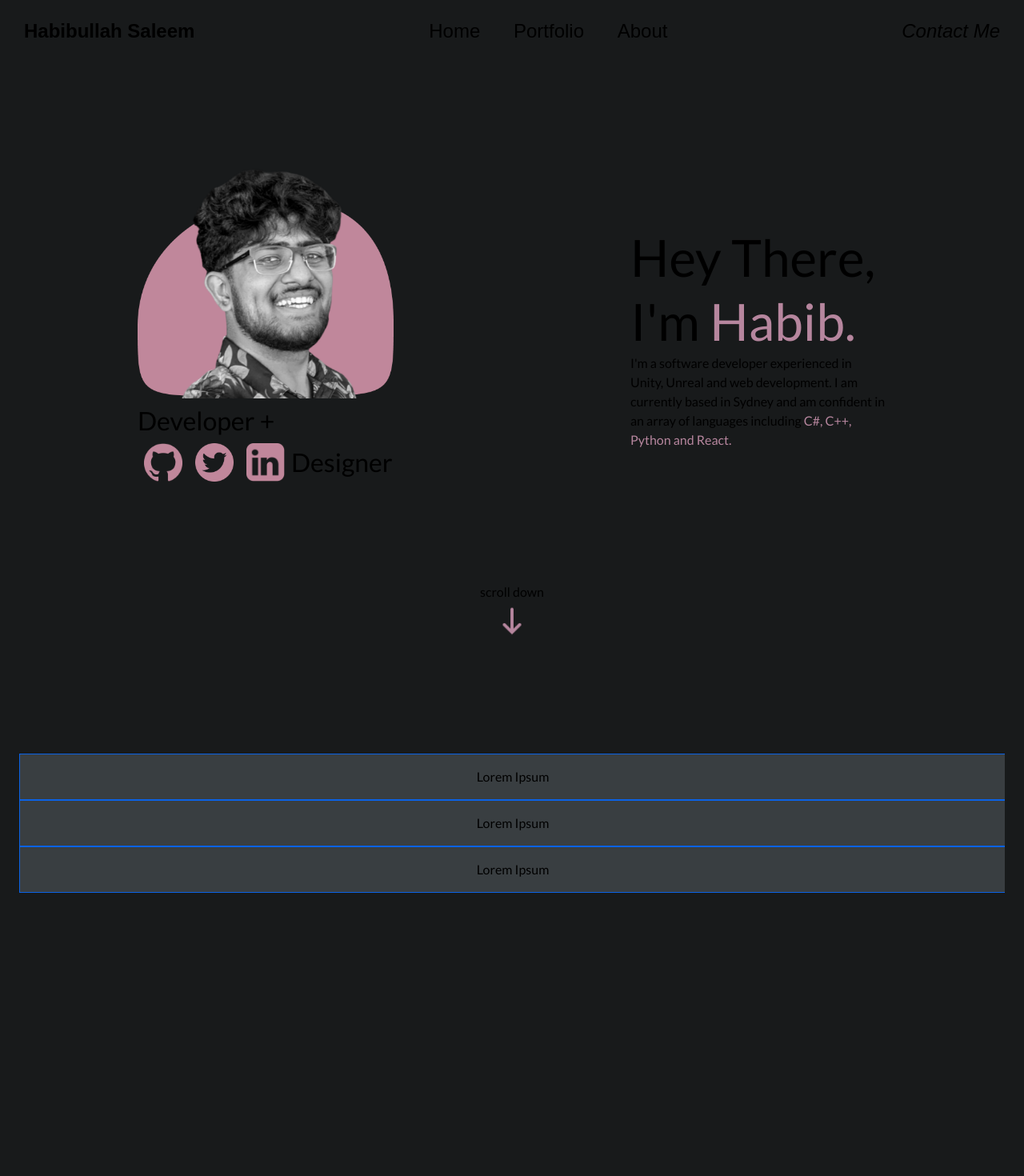
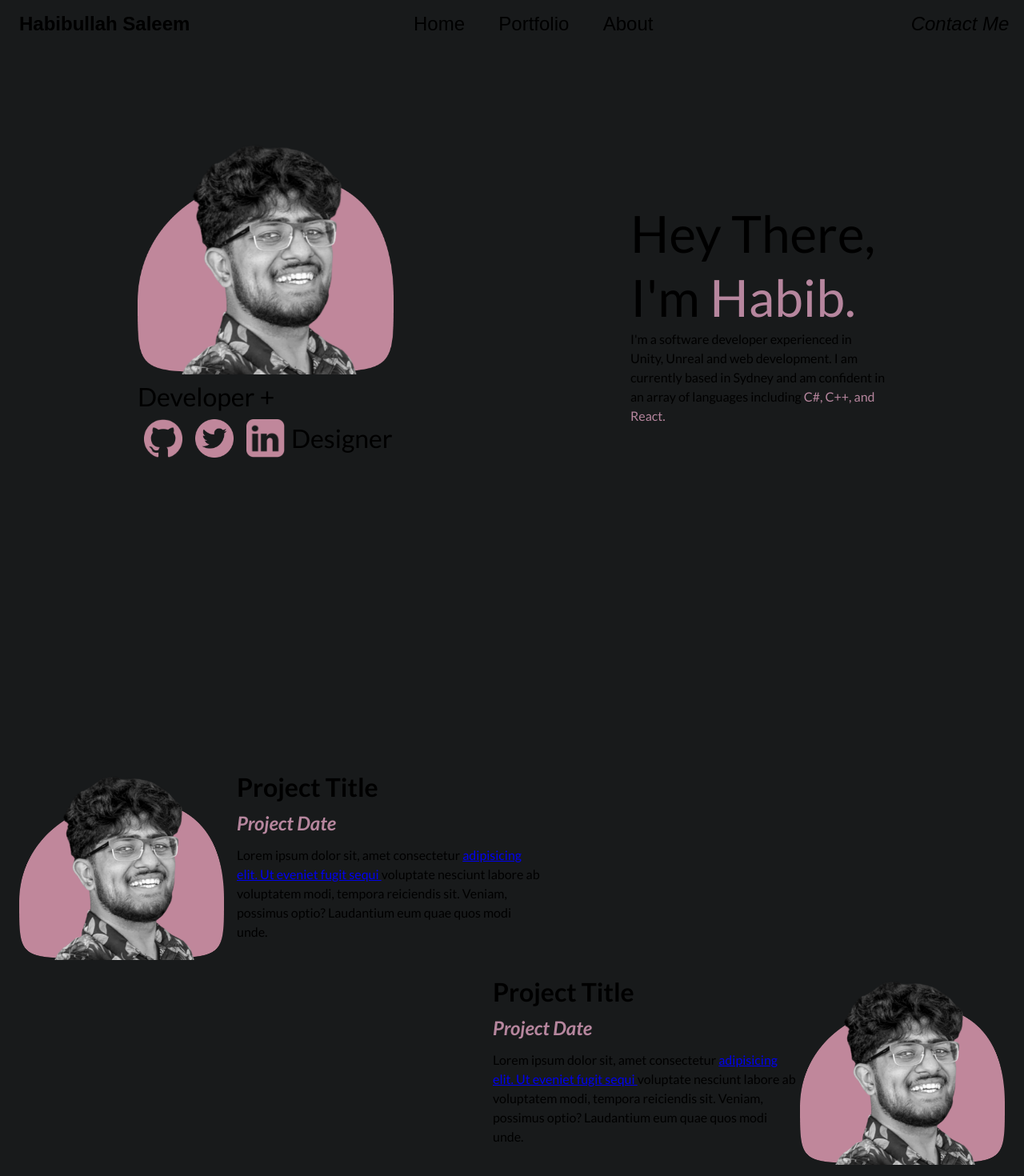
Before and after one commit to ItsRaijin/RaiWhoIs, a React (Vite) app: page / in a window 1280 px wide. Shown: the top 1470 px of the page at 80% size. Before the commit the page ends 1140 px from the top, so only its background shows below. Built offline with nearby package versions, Linux system fonts and the light colour scheme.

Commit message:
capsules are done

```diff
--- a/src/App.css
+++ b/src/App.css
@@ -8,13 +8,22 @@
   text-align: center;
   font-family: Lato, sans-serif;
   font-weight: 400;
+  overflow-x: hidden;
 }
+
+
 
 .heading {
   display: flex;
+  position: fixed;
+  z-index: 1;
+  width: 100vw;
+  max-width: 100%;
+  height: 3.5rem;
+  top:0%;
   justify-content: space-between;
   flex-direction: row;
-  /*padding: 1rem 0;*/
+  background-color: #181a1b;
 }
 
 .navbar {
@@ -32,22 +41,33 @@
 }
 
 @media only screen and (max-width: 1179px) {
-  .scrolldown {
+    .scrolldown {
       position: relative;
     }
 
     .navbar{
       display: none;
     }
+
+    .hideOnSmall{
+      display: none;
+    }
+
+
 }
 
 
 .button{
   position: relative;
-  background: none;
+  background: #181a1b;
   border: none;
   font-size: 1.5rem;
   cursor: pointer;
+  text-align: center;
+}
+
+.contact{
+  width: 13rem;
 }
 
 .button::after{
@@ -57,6 +77,13 @@
   height: 0.175rem;
   bottom: 0;
   left: 0;
+}
+
+.button{
+  text-decoration: none;
+  justify-content: center;
+  padding: 1rem 0;
+  height: 3rem;
 }
 
 .nav::after{
@@ -76,18 +103,7 @@
 
 .contact{
   font-style: italic;
-}
-
-.reveal {
-  position: relative;
-  transform: translateY(50px);
-  opacity: 0;
-  transition: 2s all ease;
-}
-
-.reveal.active {
-  transform: translateY(0);
-  opacity: 1;
+  align-self: right;
 }
 .scrolldown {
   display: block;
@@ -99,7 +115,7 @@
   margin-top: 1%;
 }
 
-.carousel{
-  scroll-snap-type: x mandatory;
-  overflow-x: auto;
+.hide{
+  display: none;
+  opacity: 0%;
 }
--- a/src/App.jsx
+++ b/src/App.jsx
@@ -1,25 +1,48 @@
 import './App.css'
 import './Effects.css'
 import Home from './Home'
-import Capsule from './Capsule'
+import LeftCapsule from './LeftCapsule'
+import RightCapsule from './RightCapsule'
+import useScrollPosition from "./useScrollPosition";
 import { useEffect } from "react";
+import pfp from './images/Group.png';
 import arrow from './images/arrow.png';
-
 
 
 function App() {
 
+
+
   useEffect(() => {
-    let hidden = document.querySelectorAll('.reveal')
-    hidden.forEach((item) => observer.observe(item));
+    const top = document.querySelectorAll('scrolldown');
+    console.log(top);
   }, [])
+
+
+  const desc1 = <span>Lorem ipsum dolor sit, amet consectetur <a href='https://utsplaymakers.github.io/'> adipisicing elit. Ut eveniet fugit sequi </a>voluptate nesciunt labore ab voluptatem modi, tempora reiciendis sit. Veniam, possimus optio? Laudantium eum quae quos modi unde.</span>
+  const scrollPosition = useScrollPosition();
+
+if (scrollPosition) {
+  if (top) {
+    const toppss = document.getElementById('top');
+
+    //fade based on scroll position
+
+      toppss.style.opacity = 1 - (scrollPosition / 300);
+
+
+  }
+}
+
+
 
   return (
     <div className="App">
 
+
       <div className="heading">
 
-        <button className='name button'>Habibullah Saleem</button>
+        <button className='name button'>Habibullah <span className='hideOnSmall'>Saleem</span></button>
 
         <div className='navbar'>
           <button className='nav button'>Home</button>
@@ -34,7 +57,7 @@ function App() {
 
       <div className="container">
         <Home />
-        <div className='scrolldown'>
+        <div className='scrolldown' id='top'>
           <p className='para'>scroll down</p>
           <img className='social hvr-icon-bob' src={arrow}></img>
         </div>
@@ -44,10 +67,35 @@ function App() {
 
 
       <div className="container">
-        <div className='carousel'>
-          <Capsule />
-          <Capsule />
-          <Capsule />
+        <div className='projects'>
+
+          <LeftCapsule
+            img={pfp}
+            title="Project Title"
+            date="Project Date"
+            description={desc1}
+          />
+
+          <RightCapsule
+            img={pfp}
+            title="Project Title"
+            date="Project Date"
+            description={desc1}
+          />
+
+          <LeftCapsule
+            img={pfp}
+            title="Project Title"
+            date="Project Date"
+            description={desc1}
+          />
+
+          <RightCapsule
+            img={pfp}
+            title="Project Title"
+            date="Project Date"
+            description={desc1}
+          />
 
         </div>
       </div>
@@ -68,15 +116,8 @@ function App() {
 }
 
 
-const observer = new IntersectionObserver((entries) => {
-  entries.forEach((entry) => {
-    if (entry.isIntersecting) {
-      entry.target.classList.add('active');
-    } else {
-      entry.target.classList.remove('active');
-    }
-  });
-});
+
+
 
 
 
--- a/src/Capsule.css
+++ /dev/null
@@ -1,7 +0,0 @@
-.capsule{
-    background-color: #393e41;
-    width: 100%;
-    height: 100%;
-    border: 1px solid #0a62e6;
-    position: relative;
-}
--- a/src/Capsule.jsx
+++ /dev/null
@@ -1,9 +0,0 @@
-import './Capsule.css'
-function App() {
-    return (
-        <div className='capsule'>
-            <p>Lorem Ipsum</p>
-        </div>
-    )
-}
-export default App;
--- a/src/Home.css
+++ b/src/Home.css
@@ -19,6 +19,10 @@
         padding: 1rem 0;
         align-items: center;
     }
+}
+
+.home{
+    overflow-x: hidden;
 }
 
 .leftHome {
@@ -92,4 +96,28 @@
 
 .pink {
     color: #b6869e;
+    position: relative;
+    background: none;
+    border: none;
 }
+
+
+.pink::after{
+    content: "";
+    width: 100%;
+    height: 100%;
+    bottom: 0;
+    left: 0;
+    transform: scale(1,0);
+    transform-origin:100% 0%; ;
+    position: absolute;
+    background: #b6869e;
+    /*transition: transform 0.3s ease-in-out;*/
+    animation: 0.7s ease-in-out anim ;
+}
+
+@keyframes anim
+{
+    0% {transform: scaleX(1);}
+    100% {transform: scaleX(0);}
+}
--- a/src/Home.jsx
+++ b/src/Home.jsx
@@ -28,9 +28,9 @@ function App() {
           </div>
 
           <div className='rightHome'>
-            <p className='intro'>Hey There, <br></br>I'm <span className='pink'> Habib. </span></p>
+            <p className='intro'>Hey There, <br></br>I'm <span className='pink test'> Habib. </span></p>
             <p className='para'>I'm a software developer experienced in Unity, Unreal and web development.
-            I am currently based in Sydney and am confident in an array of languages including <span className='pink'>C#, C++, Python and React. </span></p>
+            I am currently based in Sydney and am confident in an array of languages including <span className='pink'>C#, C++, and React. </span></p>
           </div>
         </div>
     )
--- /dev/null
+++ b/src/LeftCapsule.css
@@ -0,0 +1,99 @@
+
+@media only screen and (min-width: 1180px) {
+    .capsuleImage {
+        width: 20vw;
+        height: 20vw;
+    }
+
+    .capsuleText {
+        display: flex;
+        justify-content: center;
+        flex-direction: column;
+        margin-left: 1rem;
+        width: 30vw;
+        text-align: left;
+    }
+
+    .leftCapsule {
+        display: flex;
+        align-items: center;
+        justify-content: flex-start;
+        flex-direction: row;
+    }
+
+    .hidden {
+        opacity: 0;
+        transition: all 1s ease-in-out;
+        filter: blur(10px);
+        transform: translateX(-100%);
+    }
+
+    .show {
+        opacity: 1;
+        filter: blur(0);
+        transform: translateX(0);
+    }
+}
+
+@media only screen and (max-width: 1179px) {
+    .leftCapsule {
+        display: flex;
+        align-items: center;
+        justify-content: center;
+        flex-direction: column;
+        scroll-snap-align: start;
+        scroll-snap-type: y proximity;
+    }
+
+    .capsuleText {
+        display: flex;
+        flex-direction: column;
+        margin-left: 1rem;
+        width: 50vw;
+    }
+
+    .capsuleImage {
+        width: 70vw;
+        height: 70vw;
+    }
+
+    .hideOnSmall {
+        display: none;
+    }
+
+    .hidden {
+        opacity: 0;
+        transition: all 0.5s ease-in-out;
+        filter: blur(10px);
+        transform: translateY(50%);
+    }
+
+    .show {
+        opacity: 1;
+        filter: blur(0);
+        transform: translateY(0);
+    }
+
+
+}
+
+
+
+.projects {
+    display: flex;
+    justify-content: space-evenly;
+    flex-direction: column;
+    flex-wrap: wrap;
+    margin: 2rem 0;
+}
+
+.capsuleDate {
+    font-style: italic;
+    /*color: #b6869e or #6e4258;*/
+    color: #b6869e;
+    margin: 0;
+}
+
+.pink {
+    color: #b6869e;
+}
--- /dev/null
+++ b/src/LeftCapsule.jsx
@@ -0,0 +1,34 @@
+import './LeftCapsule.css'
+import { useEffect } from "react";
+import pfp from './images/Group.png';
+function LeftCapsule({img, title, date, description}) {
+    useEffect(() => {
+      let hidden = document.querySelectorAll('.hidden')
+      hidden.forEach((item) => observer.observe(item));
+  }, [])
+
+    return (
+        <div className='leftCapsule hidden'>
+            {/* image */}
+            <img className='capsuleImage' src={img}></img>
+            {/* text */}
+            <div className='capsuleText'>
+          <h1 className='capsuleTitle'>{title}</h1>
+          <h2 className='capsuleDate'>{date}</h2>
+              <p className='capsuleDescription'>{description}</p>
+            </div>
+        </div>
+    )
+}
+
+
+const observer = new IntersectionObserver((entries) => {
+  entries.forEach((entry) => {
+    if (entry.isIntersecting) {
+      entry.target.classList.add('show');
+    } else {
+      entry.target.classList.remove('show');
+    }
+  });
+});
+export default LeftCapsule;
--- /dev/null
+++ b/src/RightCapsule.css
@@ -0,0 +1,104 @@
+
+@media only screen and (min-width: 1180px) {
+    .capsuleImage {
+        width: 20vw;
+        height: 20vw;
+    }
+
+    .capsuleText {
+        display: flex;
+        justify-content: center;
+        flex-direction: column;
+        margin-left: 1rem;
+        width: 30vw;
+        text-align: left;
+    }
+
+    .rightCapsule {
+        display: flex;
+        align-items: center;
+        justify-content: flex-end;
+        flex-direction: row;
+    }
+
+    .hidden {
+        opacity: 0;
+        transition: all 1s ease-in-out;
+        filter: blur(10px);
+        transform: translateX(100%);
+    }
+
+    .show {
+        opacity: 1;
+        filter: blur(0);
+        transform: translateX(0);
+    }
+
+    .col{
+        display: none;
+    }
+}
+
+@media only screen and (max-width: 1179px) {
+    .rightCapsule {
+        display: flex;
+        flex-wrap: wrap-reverse;
+        align-items: center;
+        justify-content: center;
+        flex-direction: column;
+    }
+
+    .capsuleText {
+        display: flex;
+        flex-direction: column;
+        margin-left: 1rem;
+        width: 50vw;
+    }
+
+    .capsuleImage {
+        width: 55vw;
+        height: 55vw;
+    }
+
+    .hideOnSmall {
+        display: none;
+    }
+
+    .hidden {
+        opacity: 0;
+        transition: all 0.5s ease-in-out;
+        filter: blur(10px);
+        transform: translateY(50%);
+    }
+
+    .show {
+        opacity: 1;
+        filter: blur(0);
+        transform: translateY(0);
+    }
+
+    .row{
+        display: none;
+    }
+}
+
+
+
+.projects {
+    display: flex;
+    justify-content: space-evenly;
+    flex-direction: column;
+    flex-wrap: wrap;
+    margin: 2rem 0;
+}
+
+.capsuleDate {
+    font-style: italic;
+    /*color: #b6869e or #6e4258;*/
+    color: #b6869e;
+    margin: 0;
+}
+
+.pink {
+    color: #b6869e;
+}
--- /dev/null
+++ b/src/RightCapsule.jsx
@@ -0,0 +1,39 @@
+import './RightCapsule.css'
+import { useEffect } from "react";
+function RightCapsule({img, title, date, description}) {
+    useEffect(() => {
+        let hidden = document.querySelectorAll('.hidden')
+        hidden.forEach((item) => observer.observe(item));
+    }, [])
+
+    return (
+        <div className='rightCapsule hidden'>
+            {/* text */}
+            <div className='capsuleText row'>
+              <h1 className='capsuleTitle'>{title}</h1>
+              <h2 className='capsuleDate'>{date}</h2>
+              <p className='capsuleDescription'>{description}</p>
+            </div>
+            {/* image */}
+            <img className='capsuleImage' src={img}></img>
+
+            <div className='capsuleText col'>
+              <h1 className='capsuleTitle'>{title}</h1>
+              <h2 className='capsuleDate'>{date}</h2>
+              <p className='capsuleDescription'>{description}</p>
+            </div>
+        </div>
+    )
+}
+
+
+const observer = new IntersectionObserver((entries) => {
+  entries.forEach((entry) => {
+    if (entry.isIntersecting) {
+      entry.target.classList.add('show');
+    } else {
+      entry.target.classList.remove('show');
+    }
+  });
+});
+export default RightCapsule;
--- /dev/null
+++ b/src/UseScrollPosition.js
@@ -0,0 +1,18 @@
+import { useEffect, useState } from "react";
+
+const useScrollPosition = () => {
+  const [scrollPosition, setScrollPosition] = useState(0);
+
+  useEffect(() => {
+    const updatePosition = () => {
+      setScrollPosition(window.pageYOffset);
+    }
+    window.addEventListener("scroll", updatePosition);
+    updatePosition();
+    return () => window.removeEventListener("scroll", updatePosition);
+  }, []);
+
+  return scrollPosition;
+};
+
+export default useScrollPosition;
--- a/src/index.css
+++ b/src/index.css
@@ -3,6 +3,7 @@
   font-size: 16px;
   line-height: 24px;
   font-weight: 400;
+  padding: 0%;
 
   color-scheme: light dark;
   background-color: #181a1b;
```
